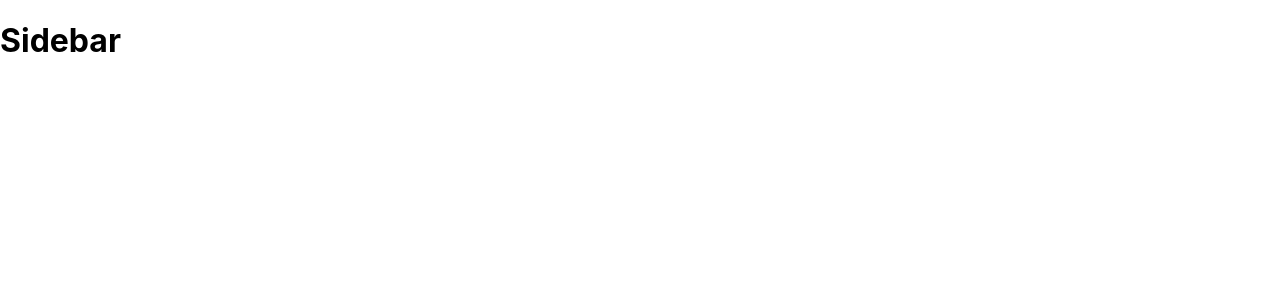
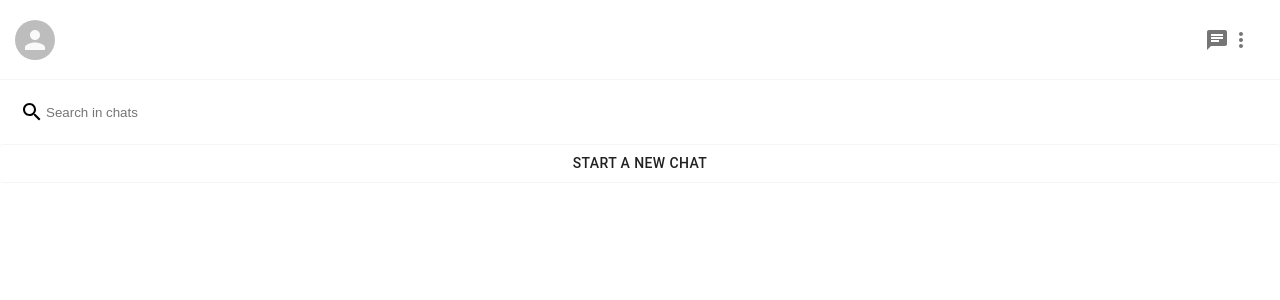
Before and after one commit to FrancisRP/whatsappClone, a Next.js app: page / in a window 1280 px wide. Shown: the top 300 px of the page. Built offline with nearby package versions, Linux system fonts and the light colour scheme.

Commit message:
Finish the sidebar Header

```diff
--- a/components/Sidebar.js
+++ b/components/Sidebar.js
@@ -1,16 +1,85 @@
 import React from 'react';
 import styled from 'styled-components';
+import {
+    Avatar, IconButton, Button
+} from "@material-ui/core";
+
+import ChatIcon from "@material-ui/icons/Chat";
+import MoreVertIcon from "@material-ui/icons/MoreVert";
+import SearchIcon from "@material-ui/icons/Search";
+
 
 function Sidebar() {
     return (
         <Container>
-            <h1>Sidebar</h1>
+            <Header>
+                <UserAvatar />
+
+                <IconContainer>
+                    <IconButton>
+                        <ChatIcon />
+                        <MoreVertIcon />
+                    </IconButton>
+                </IconContainer>
+            </Header>
+
+            <Search>
+                <SearchIcon />
+                <SearchInput  placeholder = "Search in chats" />
+            </Search>
+
+            <SidebarButton>Start a new chat</SidebarButton>
         </Container>
     )
 }
 
 export default Sidebar;
 
-const Container = styled.div`
 
+const Container = styled.div``;
+
+const Header = styled.div`
+    display: flex;
+    position: sticky;
+    top: 0;
+    background-color: #fff;
+    z-index: 1;
+    justify-content: space-between;
+    align-items: center;
+    padding: 15px;
+    height: 80px;
+    border-bottom: 1px solid whitesmoke;
 `;
+
+const UserAvatar = styled(Avatar)`
+    transition: all ease .3s;
+    cursor: pointer;
+
+    :hover {
+        opacity: 0.8;
+    }
+`;
+
+const IconContainer = styled.div``;
+
+const Search = styled.div`
+    display: flex;
+    align-items: center;
+    padding: 20px;
+    border-radius: 2px;
+`;
+
+const SearchInput = styled.input`
+    outline: none;
+    border: none;
+    flex: 1;
+`;
+
+const SidebarButton = styled(Button)`
+    width: 100%;
+
+    &&& {
+        border-top: 1px solid whitesmoke;
+        border-bottom: 1px solid whitesmoke;
+    }
+`;
--- a/package.json
+++ b/package.json
@@ -9,6 +9,7 @@
   },
   "dependencies": {
     "@material-ui/core": "^4.11.3",
+    "@material-ui/icons": "^4.11.2",
     "next": "10.1.2",
     "react": "17.0.2",
     "react-dom": "17.0.2",
```
Also changed, not shown: 1 other file (tests, documents, lock files or other folders).
